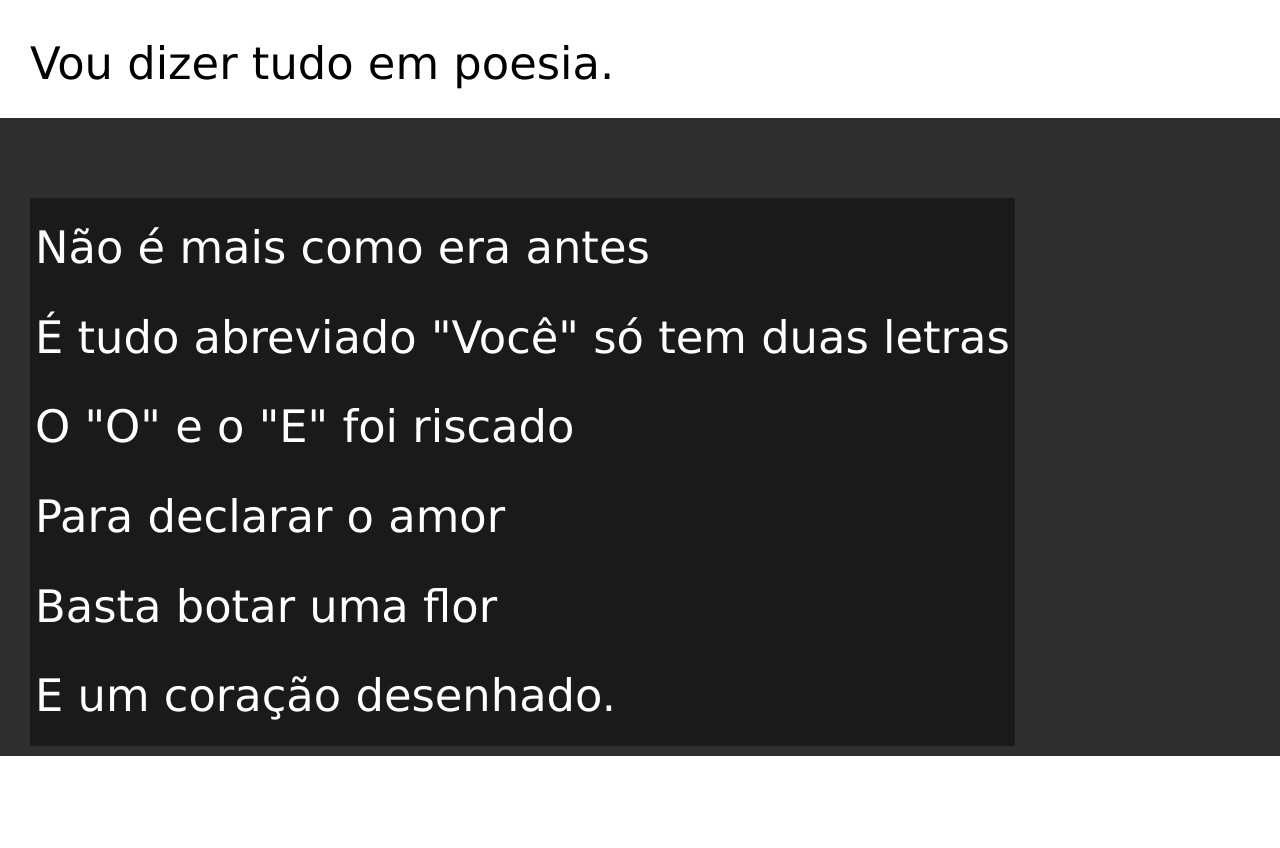
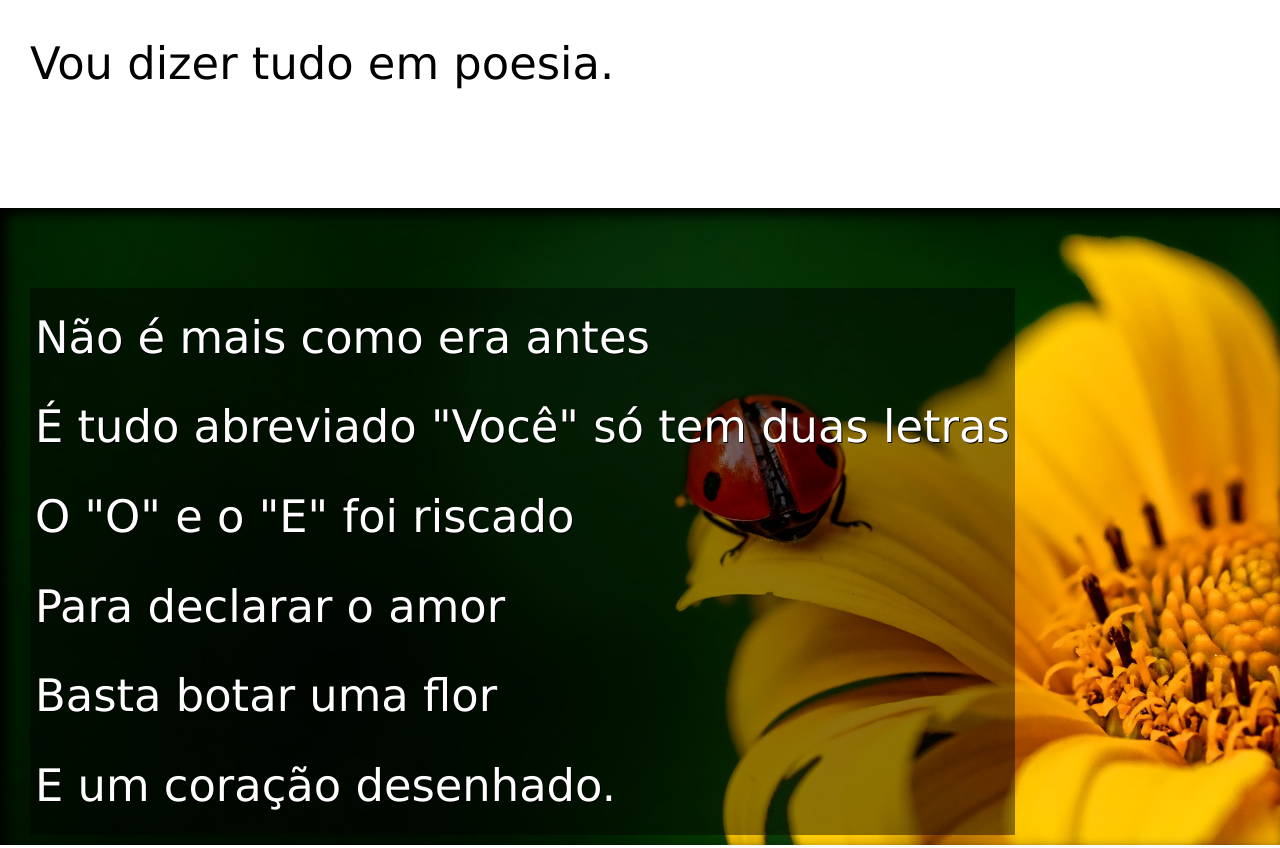
Before and after one commit to Alexbassiot/html-css, a plain HTML site: page Desafio 012/index.html in a window 1280 px wide. Shown: the part 918-1766 px from the top of the page. Drawn offline with Linux system fonts and the light colour scheme.

Commit message:
Efeito paralax inserido

```diff
--- a/Desafio 012/estilo/style.css
+++ b/Desafio 012/estilo/style.css
@@ -10,10 +10,6 @@
     --font2:'El Messiri', sans-serif;
     --font3:'Passion One',cursive;
 }
-
-
-
-
 
 
 * {
@@ -70,6 +66,10 @@
     padding-left: 30px;
     font-size: 3.5vw;
 }
+section >p{
+padding-bottom: 2em;
+
+}
 
 section.normal {
     background-color: white;
@@ -79,6 +79,8 @@
 section.imagen {
     background-color: rgb(47, 46, 46);
     color: white;
+   box-shadow: inset 6px 6px 13px 0px black;
+   background-attachment: fixed;/*efeito paralax*/
 
 }
 
@@ -86,7 +88,17 @@
     background-color: rgba(0, 0, 0, 0.443);
     padding: 5px;
     display: inline-block;
+    text-shadow: 1px 1px 0px black;
 
+}
+section#img01 {
+    background-image: url(../imagens/background001.jpg);
+    background-position: right center;
+    background-size: cover;
+}
+section#img02 {
+    background-image: url(../imagens/background002.jpg);
+    background-size: cover;
 }
 
 footer {
--- a/Desafio 012/index.html
+++ b/Desafio 012/index.html
@@ -28,7 +28,7 @@
     </p>
 </section>
 
-<section class="imagen">
+<section class="imagen" id="img01">
     <p>
         Não é mais como era antes <br>
         É tudo abreviado
@@ -61,7 +61,7 @@
     </p>
 </section>
 
-<section class="imagen">
+<section class="imagen" id="img02">
     <p>
         Tenho saudade das cartas <br>
         Escritas com a própria mão <br>
```
